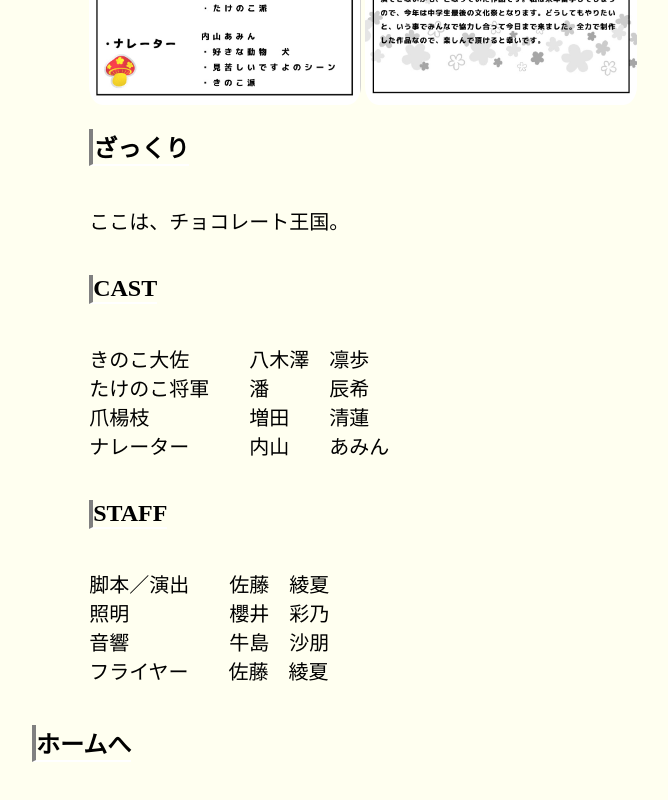
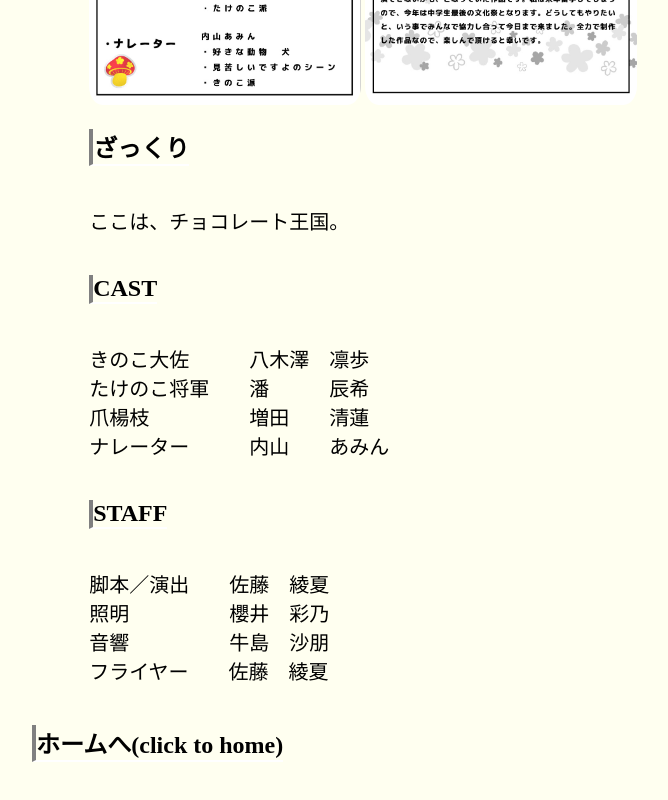
Before and after one commit to Okonomiyaki1234/shuku-theater-club-home, a plain HTML site: page kinotake.html in a window 1280 px wide. Shown: the part 620-1420 px from the top of the page, without its empty margins (36-704 px from the left). Drawn offline with Linux system fonts and the light colour scheme.

Commit message:
Update kinotake.html

```diff
--- a/kinotake.html
+++ b/kinotake.html
@@ -34,7 +34,7 @@
             <br>フライヤー　　佐藤　綾夏</p>
     </div>
     <div>
-        <a href="index.html"><h2>ホームへ</h2></a>
+        <a href="index.html"><h2>ホームへ(click to home)</h2></a>
     </div>
 </body>
 
```
